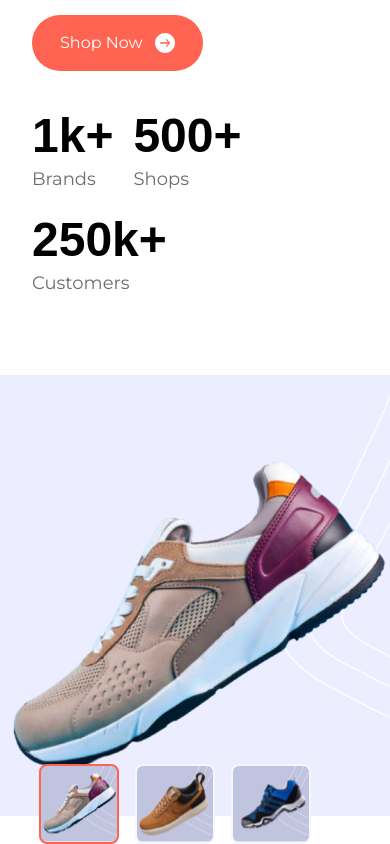
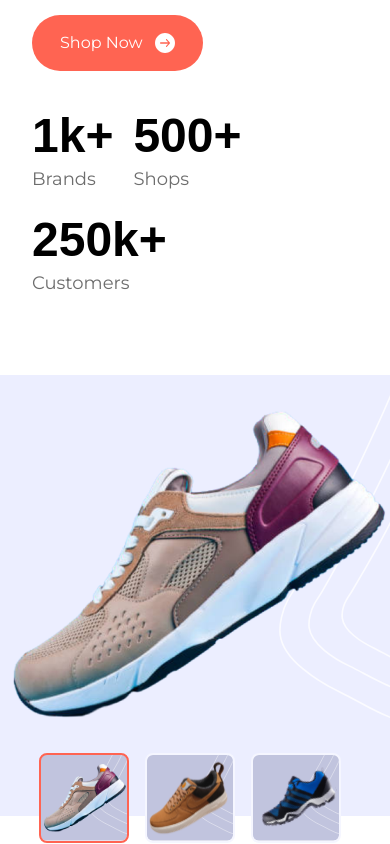
Before and after one commit to yasirkhan-4925/nike-clone, a Next.js app: page / in a window 390 px wide. Shown: the part 591-1435 px from the top of the page. Built offline with nearby package versions, Linux system fonts and the light colour scheme; a web font is replaced by a local one.

Commit message:
make responsive

```diff
--- a/src/sections/hero.jsx
+++ b/src/sections/hero.jsx
@@ -58,16 +58,16 @@ const Hero = () => {
           width={450}
           height={450}
           src={currentShoeImage}
-          className="object-cover pt-20 pb-10 z-[-1] max-w-full max-h-full"
+          className="object-cover max-xl:pt-[30px] max-xl:pb-[90px] z-[-1] "
         />
 
-        <div className="flex gap-4 left-[10%] absolute bottom-0 translate-y-[35%]">
+        <div className="flex gap-4 left-[10%] absolute bottom-0 translate-y-[30%] ">
           {shoes.map((shoe) => {
             return (
               <div
                 onClick={() => onSelectShoeImage(shoe)}
                 key={shoe.thumbnail}
-                className={`flex items-center justify-center h-20 w-20 lg:h-32 lg:w-32 bg-card bg-center bg-cover rounded-lg cursor-pointer ${
+                className={`flex items-center justify-center h-[90px] w-[90px] lg:h-32 lg:w-32 bg-card bg-center bg-cover rounded-lg cursor-pointer ${
                   currentShoeImage === shoe.bigShoe
                     ? "border-coral-red border-2"
                     : "border-pale-blue border-2"
@@ -75,10 +75,8 @@ const Hero = () => {
               >
                 <Image
                   src={shoe.thumbnail}
-                  height={120}
-                  width={80}
                   alt="shoe thumbnail"
-                  className="max-w-full max-h-full"
+                  className="w-full h-full"
                 />
               </div>
             );
```
